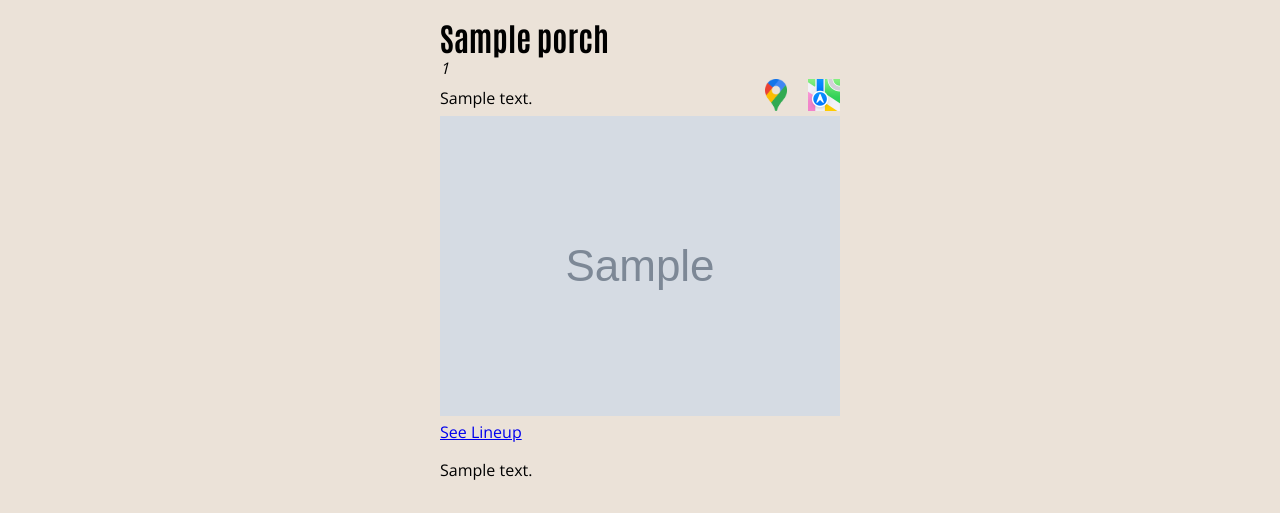
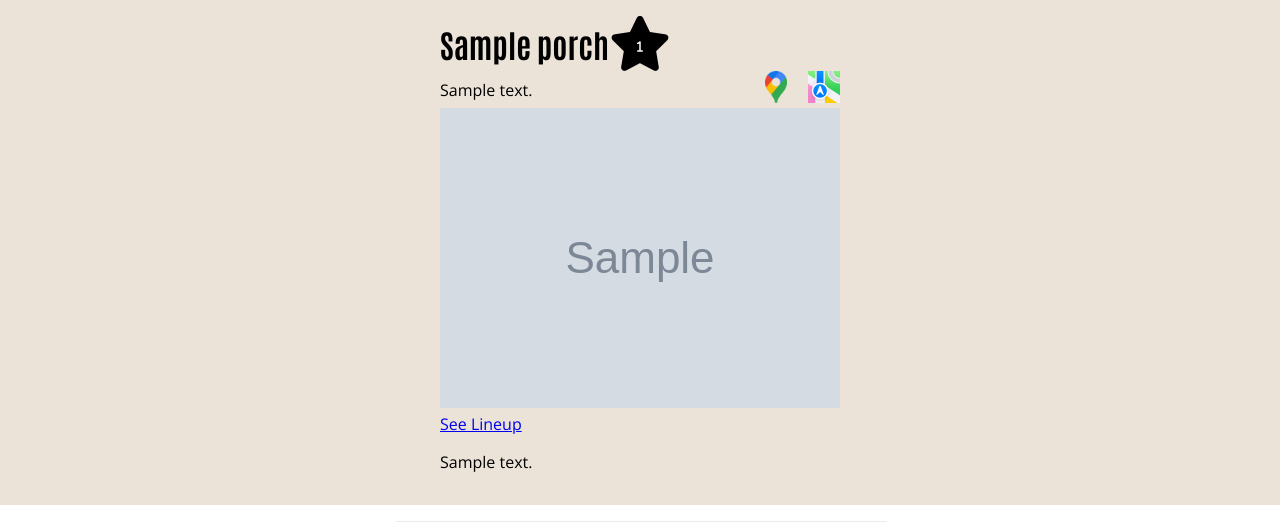
Before and after one commit to PorchFest/porch-fest-django, a Django app: a page that uses website/templates/website/porch-page/porch-component.html in a window 1280 px wide. Shown: the part 63-585 px from the top of the page. Run offline with Django 5.2, Linux system fonts and the light colour scheme; tables that the repository leaves empty hold one stand-in row (values such as "Sample post"); grey boxes marked "Sample" are stand-in pictures; style sheets or scripts are compiled from the project's sources; some libraries are stand-ins or nearby versions.

Commit message:
feat(porch): porch number star

```diff
--- a/sass/pages/_porch.scss
+++ b/sass/pages/_porch.scss
@@ -46,6 +46,28 @@
             .title {
                 align-self: flex-start;
                 width: 100%;
+                div{
+                    display: flex;
+                    align-items: center;
+                    i{
+                        font-size: 55px;
+                        position: relative;
+                        span{
+                            // position: relative;
+                            // left: -10px;
+                            // color: white;
+                            // top: -.10px;
+                            // font-size: 10px;
+                            position: absolute;
+                            color: white;
+                            top: 25px;
+                            font-size: 12px;
+                            left: 0;
+                            width: 100%;
+                            text-align: center;
+                        }
+                    }
+                }
 
                 h1 {
                     font-family: $font__headers;
--- a/website/templates/website/porch-page/porch-component.html
+++ b/website/templates/website/porch-page/porch-component.html
@@ -6,7 +6,7 @@
                 <div>
                     <h1>{{ porch.name }}</h1>
                     {% if porch.number %}
-                        <i><span>{{ porch.number }}</span></i>
+                        <i class="fa-solid fa-star"><span>{{ porch.number }}</span></i>
                     {% endif %}
                 </div>
                 <div class="directions">
```
